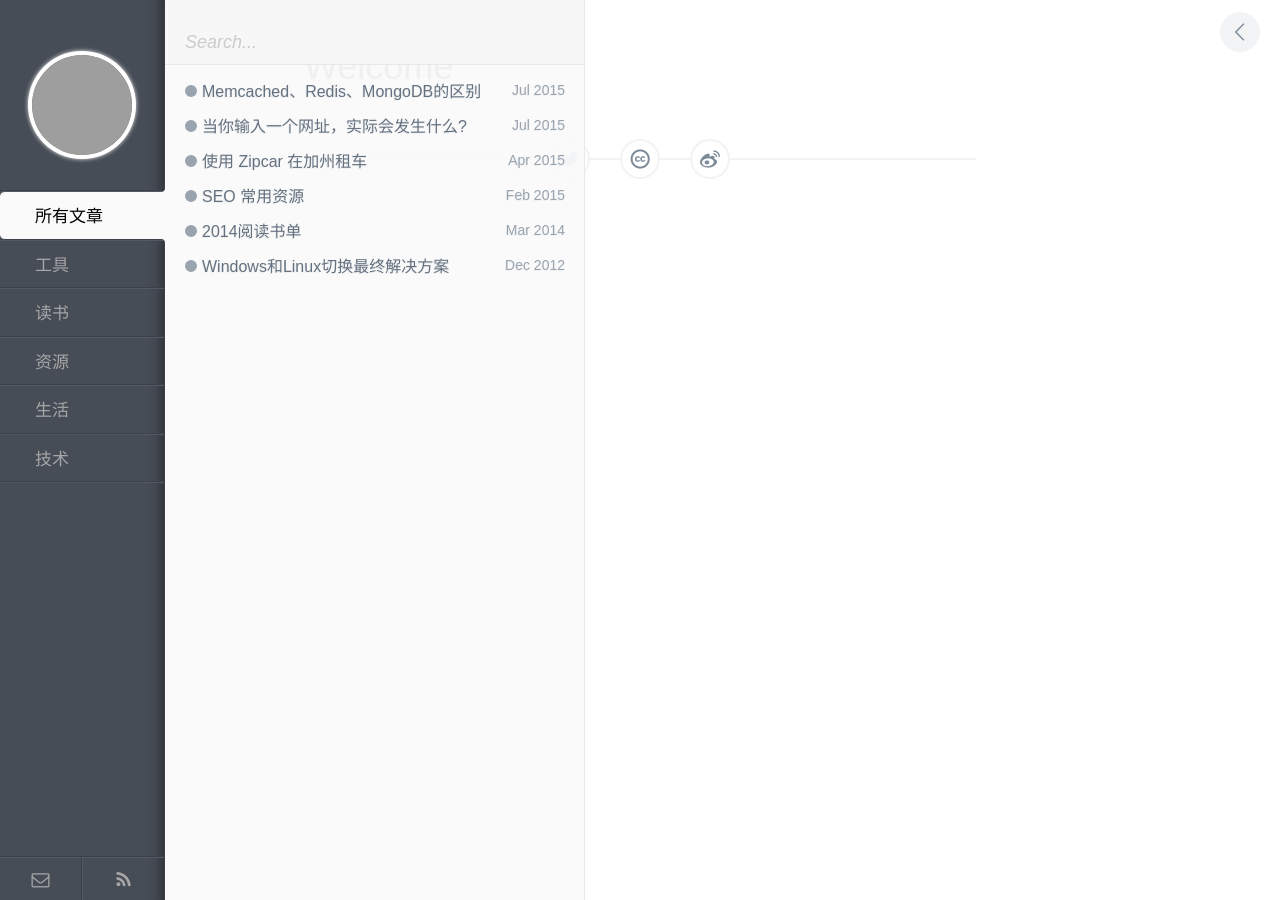
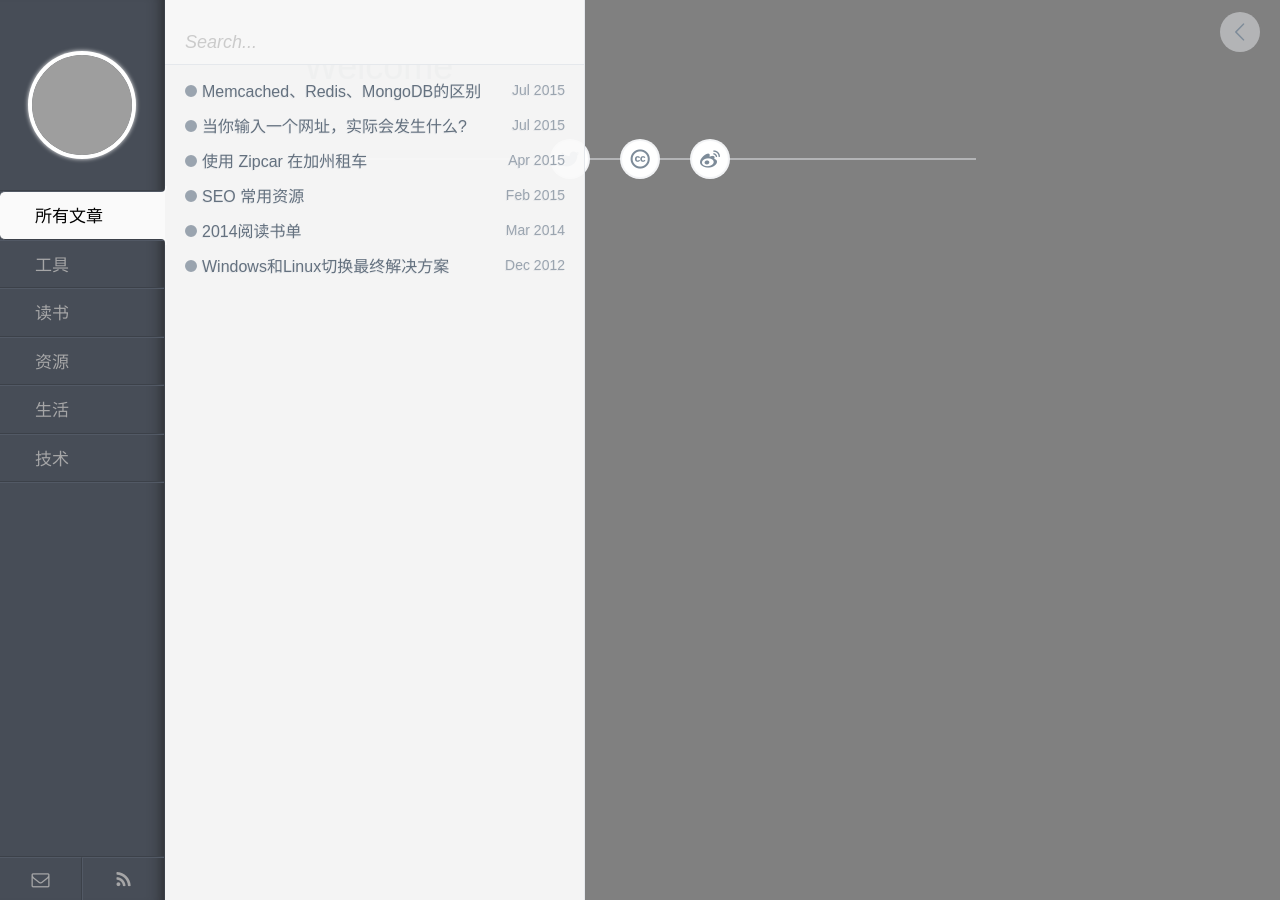
Before and after one commit to duduool/duduool.github.io, a Jekyll site: the page built from index.md, in a window 1280 px wide. Built offline with Jekyll 4.4.1, drawn with Linux system fonts in a browser that asks for light colours; grey boxes are pictures that could not be loaded.

Commit message:
Signed-off-by: qiaox <qiaox@QIAOX-PC.500wan.com>

```diff
--- a/assets/css/style.css
+++ b/assets/css/style.css
@@ -263,7 +263,7 @@ a {
   -ms-appearance: none;
   -o-appearance: none;
   appearance: none;
-  cursor: not-allowed; }
+  cursor: auto; }
   #search-input::-webkit-input-placeholder {
     color: #cbcbcb;
     font-style: italic; }
@@ -353,7 +353,7 @@ a {
   color: #2c353d;
   font-size: 18px;
   line-height: 1.5;
-  background: white;
+  background: gray;
   overflow-x: hidden;
   overflow-y: auto;
   -webkit-overflow-scrolling: touch; }
```
